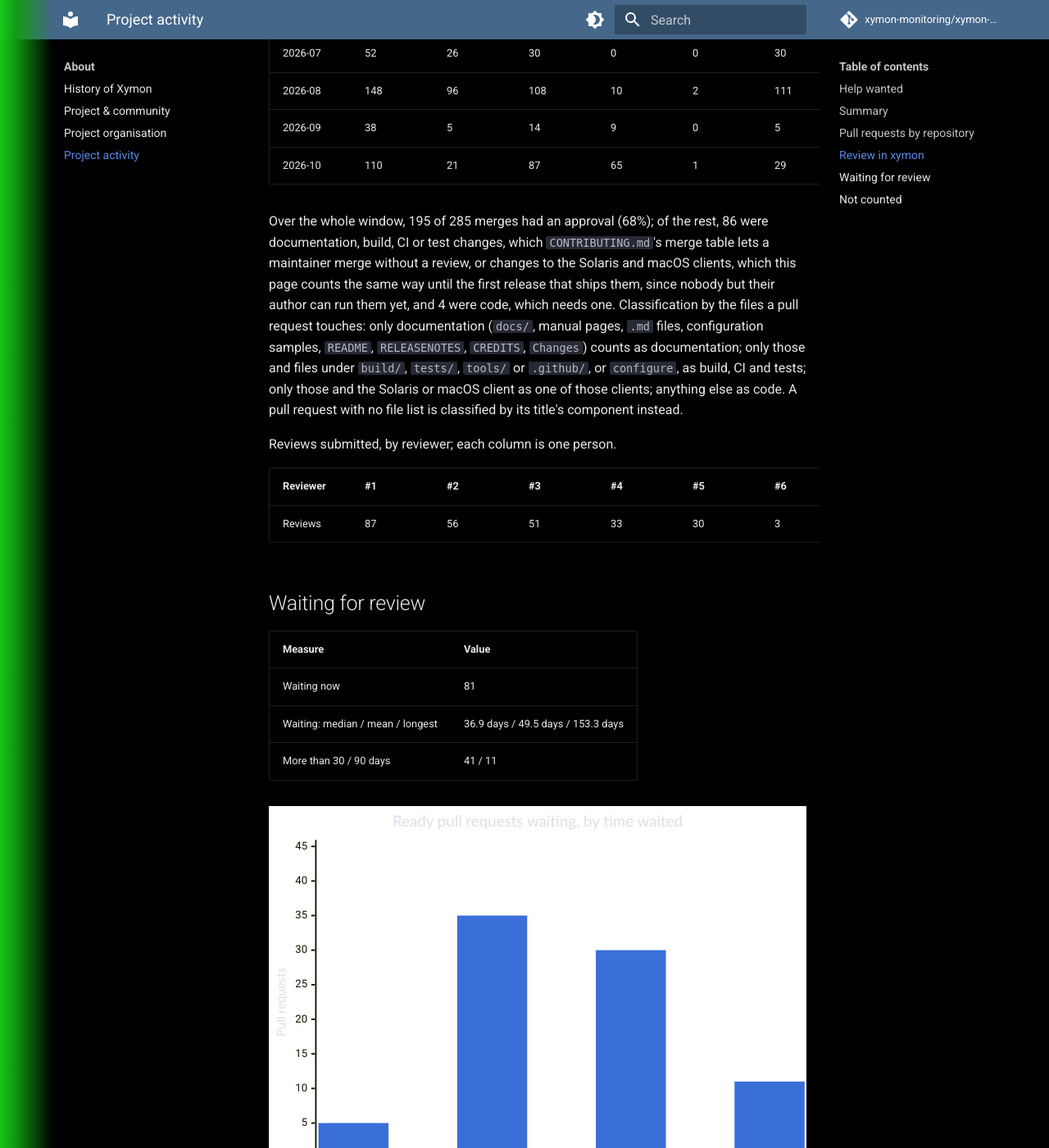
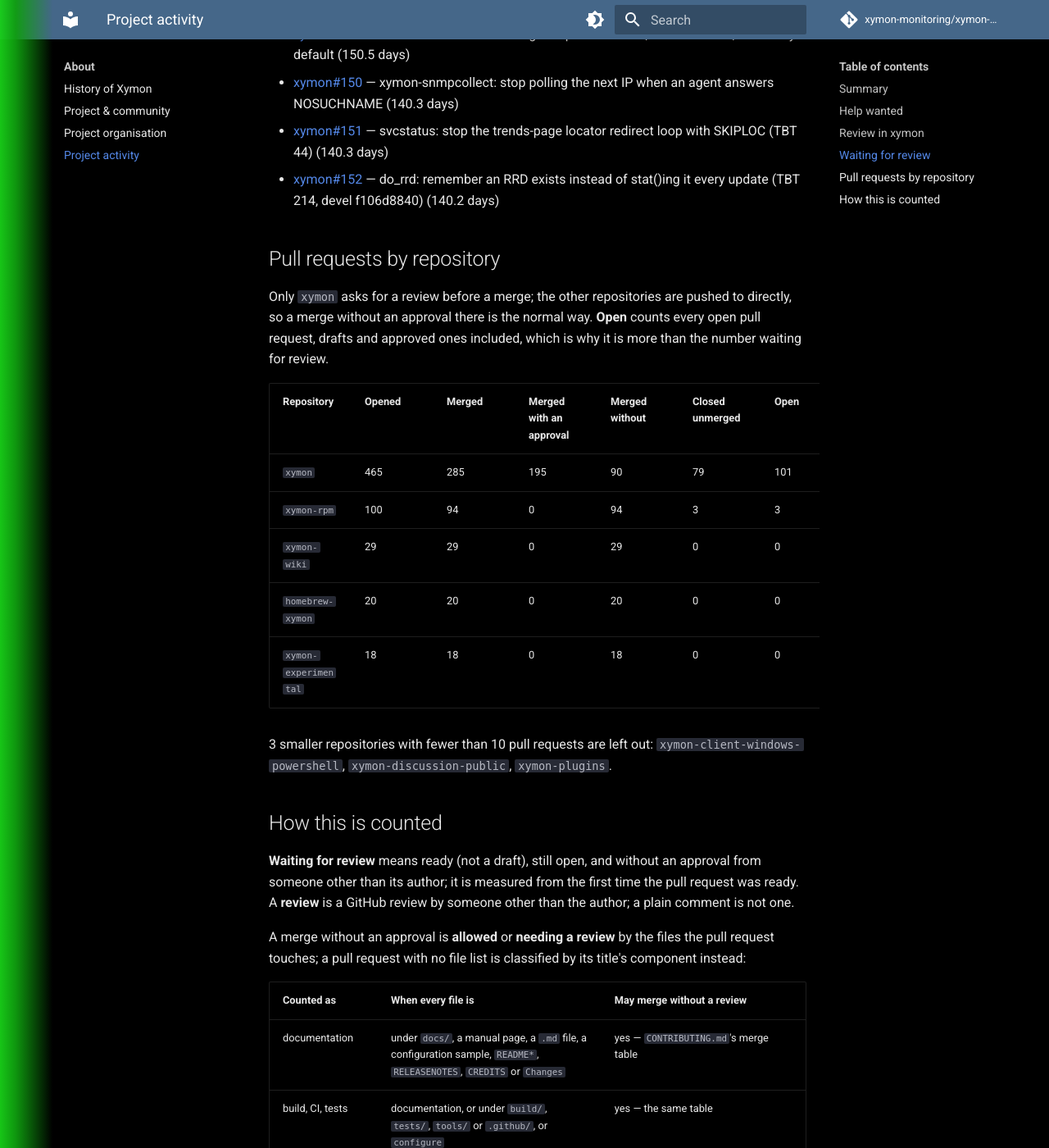
Before and after one commit to xymon-monitoring/xymon-wiki, an MkDocs documentation site: the page built from docs/about/project-activity.md, in a window 1280 px wide and 1400 px high, scrolled down 4027 px. Shown: the whole window at 82% size. Built offline with MkDocs 1.6.1 and Material for MkDocs 9.7.7, drawn with Linux system fonts in a browser that asks for light colours; comment, search, counter and statistics services are not loaded; some of the changed text lies outside the part shown.

Commit message:
about: order the activity page for a reader, and count its medians properly
The summary comes first, then the ask, then the evidence, and what each
number counts moves to a closing section with the classification as a
table. The code-without-approval row shows both the count since the
review rule and the whole window, so the two no longer look like a
contradiction. The repository table drops the merged-by-own-author
column, which says nothing without the approval split, and the
repositories under ten pull requests, named in a line below it; a legend
under the monthly table says what each column counts by.

The median of an even number of months was the upper middle value, so
the typical month's arrivals read 52 where the four months give 46.5;
it is the mean of the two middle values now, and the missing-reviewer
estimate rounds up.

````diff
--- a/docs/about/project-activity.md
+++ b/docs/about/project-activity.md
@@ -1,37 +1,6 @@
 # Project activity
 
-Generated 2026-10-29 by `tools/project-activity.sh`, from the GitHub API. Window: pull requests opened since 2025-10-29, in the organisation's public repositories. No person is named here; the numbers are counts.
-
-**Waiting for review** means ready (not a draft), still open, and without an approval from someone other than its author; it is measured from the first time the pull request was ready. A **review** is a GitHub review by someone other than the author; a plain comment is not one.
-
-## Help wanted
-
-Review is the project's bottleneck, and everyone is welcome to help fill the gap — no membership is needed to review a pull request or to open one.
-
-| | Value |
-|---|---|
-| Review requests arriving in `xymon` (median of the last four whole months) | 52 a month |
-| Approvals one active reviewer gives in a month (median, same months) | 5.2 |
-| Reviewers active in a month (median, same months) | 5 |
-| Reviewers needed to keep up (estimate) | 10 — about 5 missing |
-| Pull request authors in the last three months / of them new | 6 / 2 |
-
-```mermaid
-%%{init: {"themeVariables": {"xyChart": {"plotColorPalette": "#3b6fd8, #e07b2a"}}}}%%
-xychart-beta
-    title "Reviewers in a month: active and needed"
-    x-axis ["active", "needed"]
-    y-axis "Reviewers" 0 --> 15
-    bar [5, 10]
-```
-
-How to help:
-
-- **Review** one of the pull requests waiting longest, listed under [Waiting for review](#waiting-for-review): read it, try it if you can, and approve it or say what is wrong. A review from someone who runs Xymon in production is worth as much as one from a developer.
-- **Contribute**: pick an issue and open a pull request — [First contribution](../contributing/git/first-contribution.md) says how.
-- **Talk to us** on the mailing list, linked from [Project & community](project-and-community.md).
-
-The estimate divides the arrivals by one reviewer's pace; it is a range read from a few months, not a target.
+Generated 2026-10-29 by `tools/project-activity.sh`, from the GitHub API, over the pull requests opened since 2025-10-29. No person is named here; the numbers are counts. What each one counts is at the end, under [How this is counted](#how-this-is-counted).
 
 ## Summary
 
@@ -40,25 +9,30 @@
 | 🔴 | Does review keep up with what arrives? (`xymon`, last four whole months) | 279 became ready · 144 approved (52%) | ≥ 90% approved | < 60% |
 | 🔴 | Ready pull requests waiting more than 30 days | 41 of 81 waiting | ≤ 5 | > 20 |
 | 🟡 | People doing 80% of the reviews | 4 (busiest: 33% of all reviews) | ≥ 6 | ≤ 3 |
-| 🔴 | Code merged in `xymon` without an approval since the review rule (2026-09-13) | 1 | 0 | ≥ 1 |
+| 🔴 | Code merged in `xymon` without an approval | 1 since the review rule (2026-09-13) · 4 in the whole window | 0 since the rule | ≥ 1 |
 | 🟡 | New pull request authors in the last three months | 2 (of 6 authors) | ≥ 3 | 0 |
 
 The thresholds are this page's own, chosen to make a change visible; they are not project rules.
 
-## Pull requests by repository
+## Help wanted
 
-Only `xymon` asks for a review before a merge; the other repositories are pushed to directly, so a merge without an approval there is the normal way.
+Review is the project's bottleneck, and everyone is welcome to help fill the gap — no membership is needed to review a pull request or to open one.
 
-| Repository | Opened | Merged | Merged with an approval | Merged without | Merged by their own author | Closed unmerged | Open |
-|---|---|---|---|---|---|---|---|
-| `xymon` | 465 | 285 | 195 | 90 | 212 | 79 | 101 |
-| `xymon-rpm` | 100 | 94 | 0 | 94 | 92 | 3 | 3 |
-| `xymon-wiki` | 29 | 29 | 0 | 29 | 29 | 0 | 0 |
-| `homebrew-xymon` | 20 | 20 | 0 | 20 | 20 | 0 | 0 |
-| `xymon-experimental` | 18 | 18 | 0 | 18 | 18 | 0 | 0 |
-| `xymon-discussion-public` | 4 | 4 | 0 | 4 | 4 | 0 | 0 |
-| `xymon-plugins` | 3 | 2 | 0 | 2 | 0 | 0 | 1 |
-| `xymon-client-windows-powershell` | 2 | 1 | 0 | 1 | 1 | 0 | 1 |
+| | Value |
+|---|---|
+| Review requests arriving in `xymon` in a typical month (median of the last four whole months) | 46.5 |
+| Approvals one active reviewer gives in a month (median, same months) | 4 |
+| Reviewers active in a month (median, same months) | 4.5 |
+| Reviewers needed to keep up (estimate) | 12 — about 8 missing |
+| Pull request authors in the last three months / of them new | 6 / 2 |
+
+The estimate divides the arrivals by one reviewer's pace; it is a range read from a few months, not a target.
+
+How to help:
+
+- **Review** one of the pull requests waiting longest, listed under [Waiting for review](#waiting-for-review): read it, try it if you can, and approve it or say what is wrong. A review from someone who runs Xymon in production is worth as much as one from a developer.
+- **Contribute**: pick an issue and open a pull request — [First contribution](../contributing/git/first-contribution.md) says how.
+- **Talk to us** on the mailing list, linked from [Project & community](project-and-community.md).
 
 ## Review in `xymon`
 
@@ -87,7 +61,7 @@
 | 2026-09 | 38 | 5 | 14 | 9 | 0 | 5 | 4 |
 | 2026-10 | 110 | 21 | 87 | 65 | 1 | 29 | 3 |
 
-Over the whole window, 195 of 285 merges had an approval (68%); of the rest, 86 were documentation, build, CI or test changes, which `CONTRIBUTING.md`'s merge table lets a maintainer merge without a review, or changes to the Solaris and macOS clients, which this page counts the same way until the first release that ships them, since nobody but their author can run them yet, and 4 were code, which needs one. Classification by the files a pull request touches: only documentation (`docs/`, manual pages, `.md` files, configuration samples, `README`, `RELEASENOTES`, `CREDITS`, `Changes`) counts as documentation; only those and files under `build/`, `tests/`, `tools/` or `.github/`, or `configure`, as build, CI and tests; only those and the Solaris or macOS client as one of those clients; anything else as code. A pull request with no file list is classified by its title's component instead.
+Each column counts by its own date: became ready, approved and reviewed in that month, or merged in that month. **Reviews** counts every review, approving or not. **Allowed** is what the merge table lets a maintainer merge without a review, as [How this is counted](#how-this-is-counted) says; **needing a review** is code merged without one.
 
 Reviews submitted, by reviewer; each column is one person.
 
@@ -120,6 +94,31 @@
 - [xymon#151](https://github.com/xymon-monitoring/xymon/pull/151) — svcstatus: stop the trends-page locator redirect loop with SKIPLOC (TBT 44) (140.3 days)
 - [xymon#152](https://github.com/xymon-monitoring/xymon/pull/152) — do_rrd: remember an RRD exists instead of stat()ing it every update (TBT 214, devel f106d8840) (140.2 days)
 
-## Not counted
+## Pull requests by repository
 
-Discussion on the mailing list and in chat; reviews given as plain comments; an owner's administrative work; changes pushed without a pull request, which is how most wiki pages are written.
+Only `xymon` asks for a review before a merge; the other repositories are pushed to directly, so a merge without an approval there is the normal way. **Open** counts every open pull request, drafts and approved ones included, which is why it is more than the number waiting for review.
+
+| Repository | Opened | Merged | Merged with an approval | Merged without | Closed unmerged | Open |
+|---|---|---|---|---|---|---|
+| `xymon` | 465 | 285 | 195 | 90 | 79 | 101 |
+| `xymon-rpm` | 100 | 94 | 0 | 94 | 3 | 3 |
+| `xymon-wiki` | 29 | 29 | 0 | 29 | 0 | 0 |
+| `homebrew-xymon` | 20 | 20 | 0 | 20 | 0 | 0 |
+| `xymon-experimental` | 18 | 18 | 0 | 18 | 0 | 0 |
+
+3 smaller repositories with fewer than 10 pull requests are left out: `xymon-client-windows-powershell`, `xymon-discussion-public`, `xymon-plugins`.
+
+## How this is counted
+
+**Waiting for review** means ready (not a draft), still open, and without an approval from someone other than its author; it is measured from the first time the pull request was ready. A **review** is a GitHub review by someone other than the author; a plain comment is not one.
+
+A merge without an approval is **allowed** or **needing a review** by the files the pull request touches; a pull request with no file list is classified by its title's component instead:
+
+| Counted as | When every file is | May merge without a review |
+|---|---|---|
+| documentation | under `docs/`, a manual page, a `.md` file, a configuration sample, `README*`, `RELEASENOTES`, `CREDITS` or `Changes` | yes — `CONTRIBUTING.md`'s merge table |
+| build, CI, tests | documentation, or under `build/`, `tests/`, `tools/` or `.github/`, or `configure` | yes — the same table |
+| Solaris and macOS clients | the above, or `client/xymonclient-darwin.sh`, `client/xymonclient-sunos.sh`, `xymond/client/darwin.c`, `xymond/client/solaris.c` | counted as yes by this page until the first release that ships them, since nobody but their author can run them yet; not a project rule |
+| code | anything else | no |
+
+**Not counted**: discussion on the mailing list and in chat; reviews given as plain comments; an owner's administrative work; changes pushed without a pull request, which is how most wiki pages are written.
````
Also changed, not shown: 1 other file.
